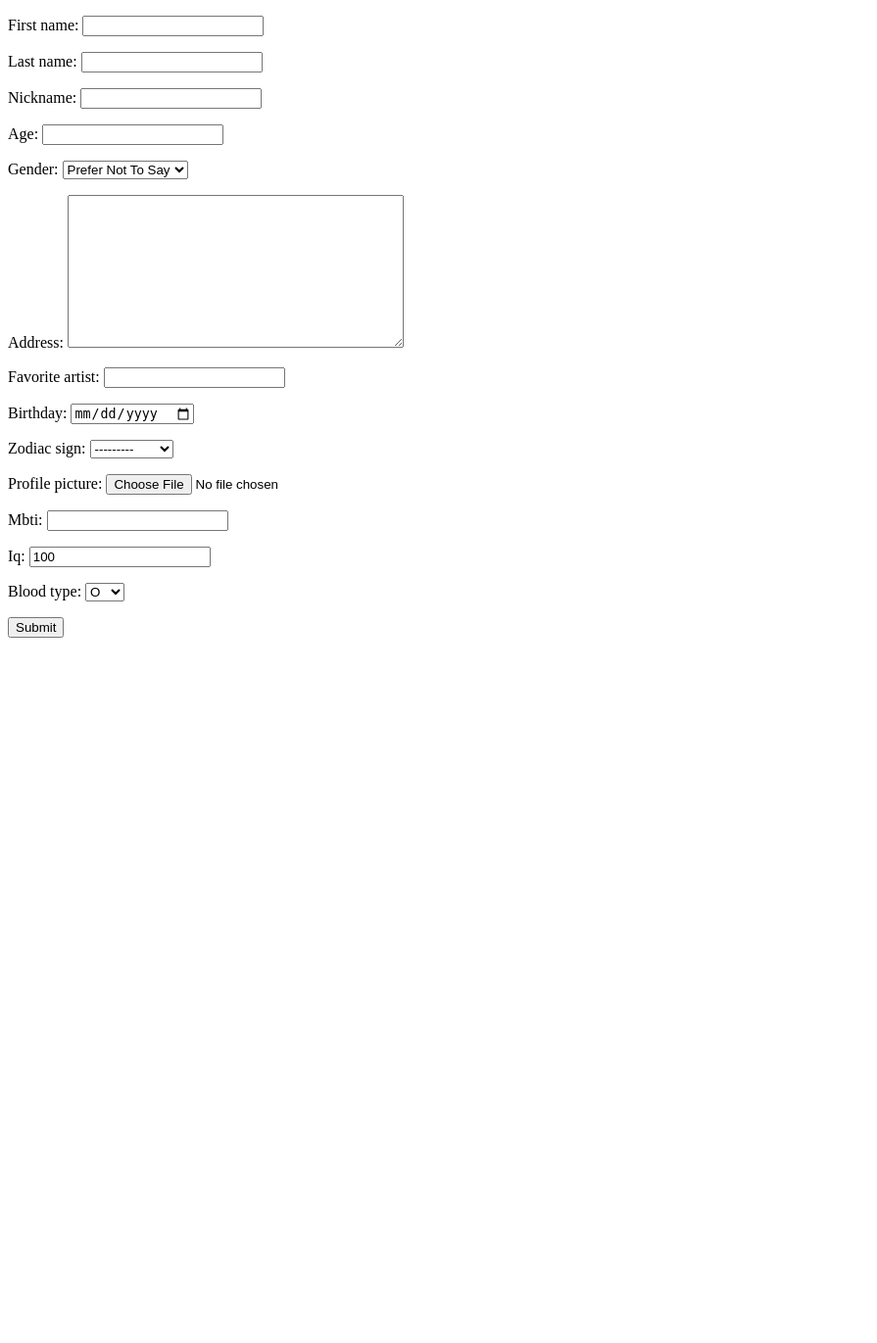
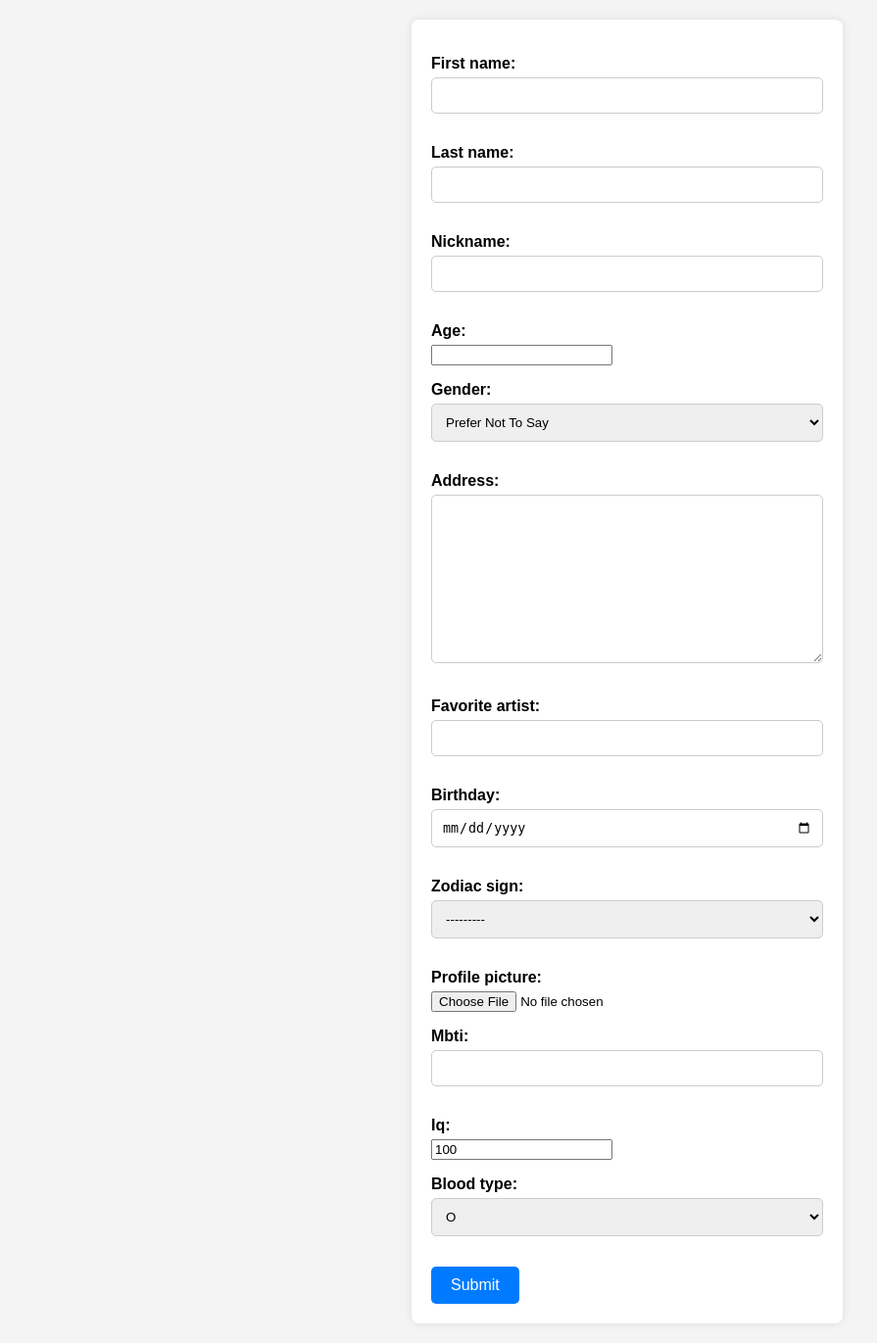
Before and after one commit to ron062394/python-django-training, a Django app: page /create/ in a window 1280 px wide. Shown: the whole page at 98% size, without its empty margins (0-895 px from the left). Before the commit the page ends 651 px from the top, so only its background shows below. Run offline with Django 4.2, Linux system fonts and the light colour scheme.

Commit message:
Added create form CSS

```diff
--- a/mysite/myapp/static/myapp/styles.css
+++ b/mysite/myapp/static/myapp/styles.css
@@ -64,3 +64,60 @@ body {
     width: 120px;
     font-weight: bold;
 }
+
+
+
+
+
+/*Create*/
+/* styles.css */
+
+/* Basic form styles */
+body {
+    font-family: Arial, sans-serif;
+    background-color: #f4f4f4;
+    margin: 20px;
+}
+
+form {
+    max-width: 400px;
+    margin: 0 auto;
+    background-color: #fff;
+    padding: 20px;
+    border-radius: 8px;
+    box-shadow: 0 0 10px rgba(0, 0, 0, 0.1);
+}
+
+input[type="text"],
+input[type="email"],
+input[type="date"],
+select,
+textarea {
+    width: 100%;
+    padding: 10px;
+    margin-bottom: 15px;
+    border: 1px solid #ccc;
+    border-radius: 5px;
+    box-sizing: border-box;
+}
+
+input[type="submit"] {
+    background-color: #007bff;
+    color: #fff;
+    padding: 10px 20px;
+    border: none;
+    border-radius: 5px;
+    cursor: pointer;
+    font-size: 16px;
+}
+
+input[type="submit"]:hover {
+    background-color: #0056b3;
+}
+
+/* Optional: Style form labels */
+label {
+    display: block;
+    margin-bottom: 5px;
+    font-weight: bold;
+}
--- a/mysite/myapp/templates/myapp/person_create.html
+++ b/mysite/myapp/templates/myapp/person_create.html
@@ -1,8 +1,11 @@
+{% load static %}
+
 <!DOCTYPE html>
 <html lang="en">
     <head>
         <meta charset="UTF-8" />
         <meta name="viewport" content="width=device-width, initial-scale=1.0" />
+        <link rel="stylesheet" href="{% static 'myapp/styles.css' %}" />
         <title>Person Create Form</title>
     </head>
     <body>
```
